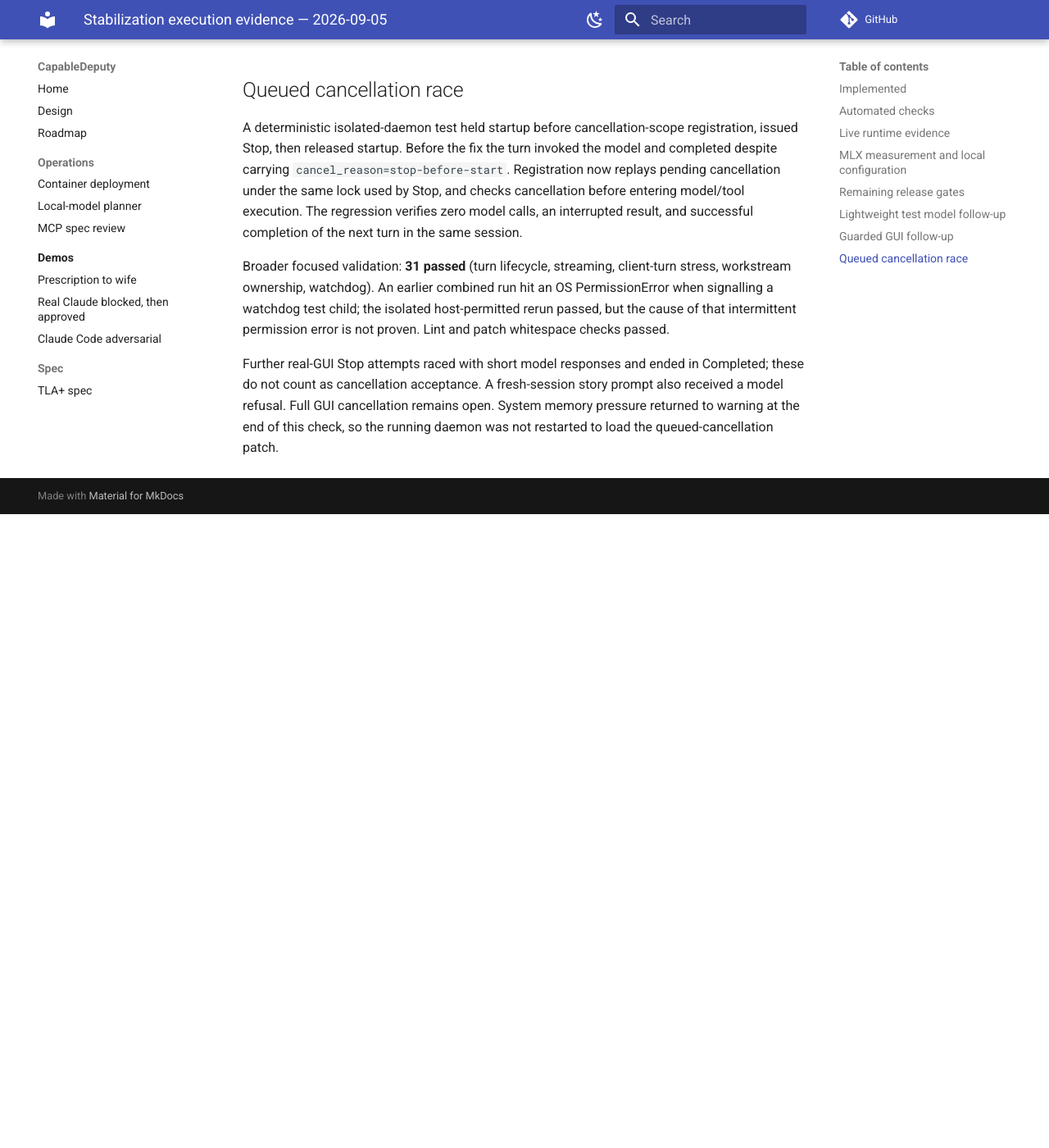
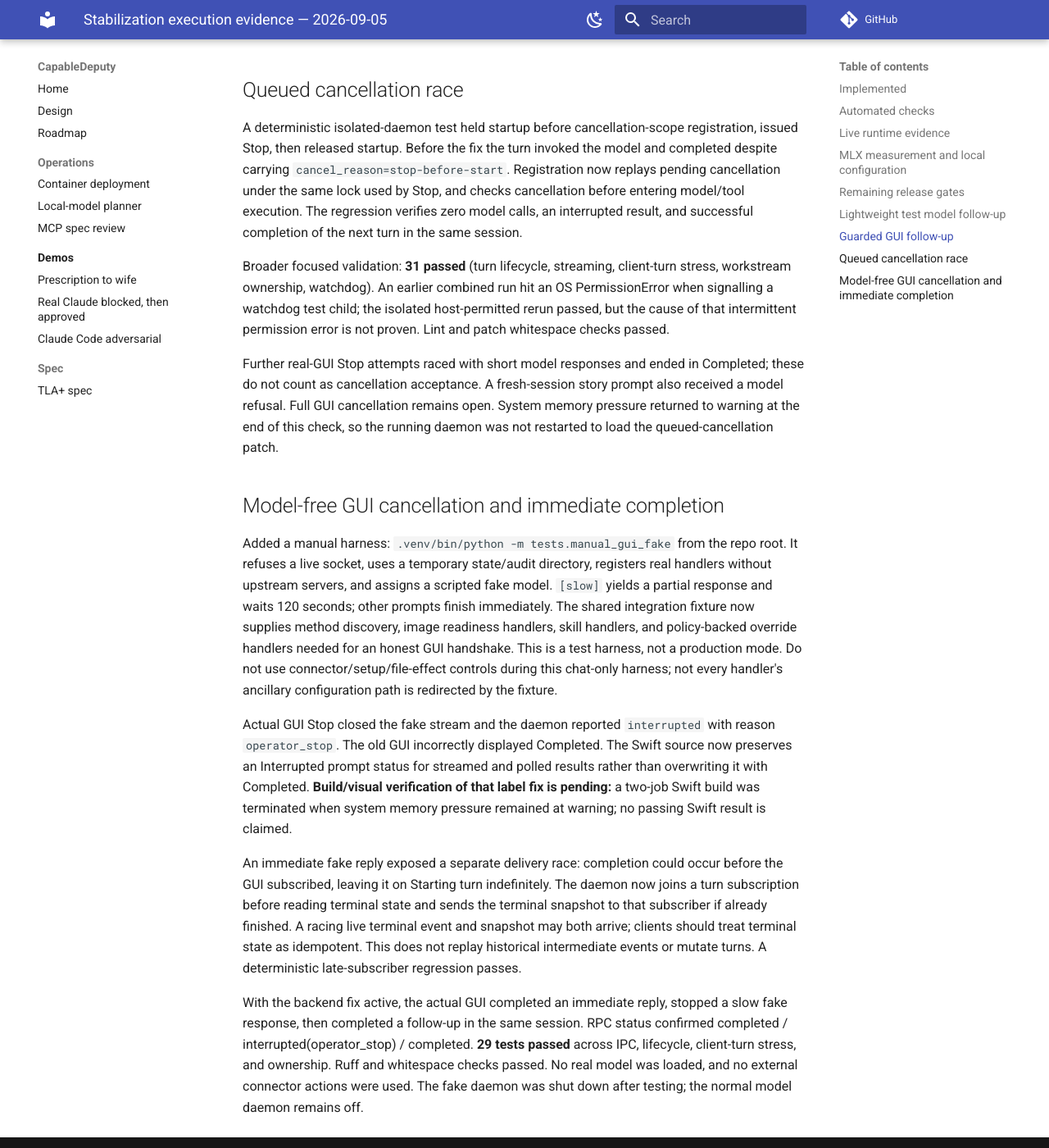
Before and after one commit to marctjones/capabledeputy, an MkDocs documentation site: the page built from docs/stabilization-evidence-2026-09-05.md, in a window 1280 px wide and 1400 px high, scrolled down 3825 px. Shown: the whole window at 82% size. Built offline with MkDocs 1.6.1 and Material for MkDocs 9.7.7, drawn with Linux system fonts in a browser that asks for light colours; comment, search, counter and statistics services are not loaded; before the commit the page ends 4452 px from its top, so only the background shows below that.

Commit message:
fix: preserve interrupted prompt status in the Mac GUI

```diff
--- a/docs/stabilization-evidence-2026-09-05.md
+++ b/docs/stabilization-evidence-2026-09-05.md
@@ -165,3 +165,37 @@ Completed; these do not count as cancellation acceptance. A fresh-session story
 prompt also received a model refusal. Full GUI cancellation remains open.
 System memory pressure returned to warning at the end of this check, so the
 running daemon was not restarted to load the queued-cancellation patch.
+
+## Model-free GUI cancellation and immediate completion
+
+Added a manual harness: `.venv/bin/python -m tests.manual_gui_fake` from the repo
+root. It refuses a live socket, uses a temporary state/audit directory, registers
+real handlers without upstream servers, and assigns a scripted fake model.
+`[slow]` yields a partial response and waits 120 seconds; other prompts finish
+immediately. The shared integration fixture now supplies method discovery,
+image readiness handlers, skill handlers, and policy-backed override handlers
+needed for an honest GUI handshake. This is a test harness, not a production mode.
+Do not use connector/setup/file-effect controls during this chat-only harness;
+not every handler's ancillary configuration path is redirected by the fixture.
+
+Actual GUI Stop closed the fake stream and the daemon reported `interrupted`
+with reason `operator_stop`. The old GUI incorrectly displayed Completed. The
+Swift source now preserves an Interrupted prompt status for streamed and polled
+results rather than overwriting it with Completed. **Build/visual verification
+of that label fix is pending:** a two-job Swift build was terminated when system
+memory pressure remained at warning; no passing Swift result is claimed.
+
+An immediate fake reply exposed a separate delivery race: completion could occur
+before the GUI subscribed, leaving it on Starting turn indefinitely. The daemon
+now joins a turn subscription before reading terminal state and sends the
+terminal snapshot to that subscriber if already finished. A racing live terminal
+event and snapshot may both arrive; clients should treat terminal state as
+idempotent. This does not replay historical intermediate events or mutate turns.
+A deterministic late-subscriber regression passes.
+
+With the backend fix active, the actual GUI completed an immediate reply, stopped
+a slow fake response, then completed a follow-up in the same session. RPC status
+confirmed completed / interrupted(operator_stop) / completed. **29 tests passed**
+across IPC, lifecycle, client-turn stress, and ownership. Ruff and whitespace checks
+passed. No real model was loaded, and no external connector actions were used.
+The fake daemon was shut down after testing; the normal model daemon remains off.
```
Also changed, not shown: docs/dogfood-log.md (+8 -0 lines), 4 other files.
